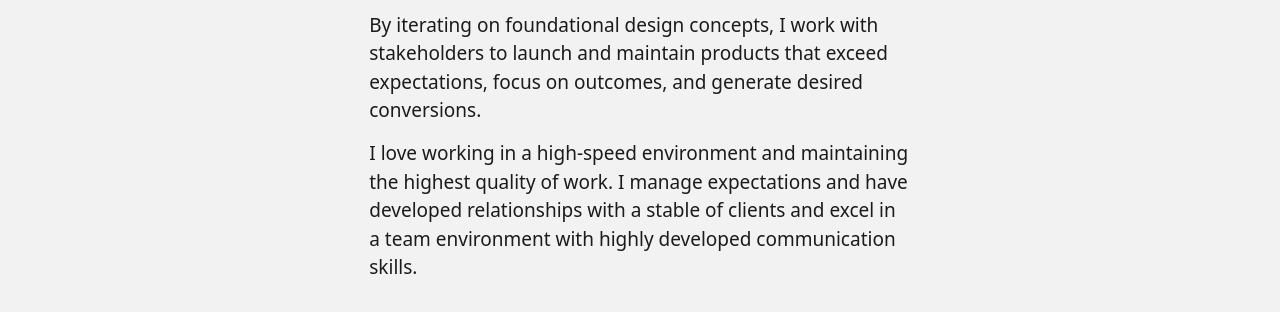
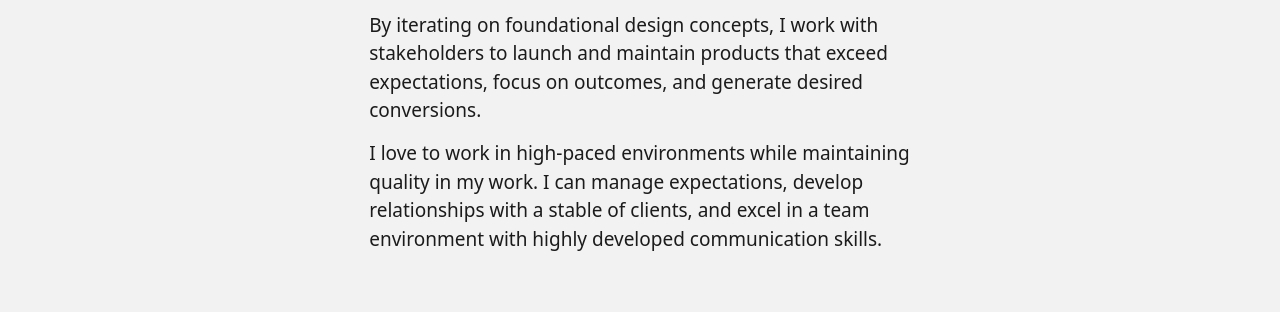
Before and after one commit to McMurtry7/mcmurtry.ca, an Eleventy site: page _src/about/index.njk in a window 1280 px wide. Shown: the part 290-602 px from the top of the page. Built offline with nearby package versions, Linux system fonts and the light colour scheme; Eleventy itself is replaced by a stand-in of ours; files that its build step writes are made by us from their sources.

Commit message:
bio change and readme edit

```diff
--- a/_src/about/index.njk
+++ b/_src/about/index.njk
@@ -13,6 +13,6 @@ title: About
     <h1 class="brand-serif">About</h1>
     <p class="lead">I'm a builder and a problem solver.</p>
     <p>By iterating on foundational design concepts, I work with stakeholders to launch and maintain products that exceed expectations, focus on outcomes, and generate desired conversions.</p>
-    <p>I love working in a high-speed environment and maintaining the highest quality of work. I manage expectations and have developed relationships with a stable of clients and excel in a team environment with highly developed communication skills.</p>
+    <p>I love to work in high-paced environments while maintaining quality in my work. I can manage expectations, develop relationships with a stable of clients, and excel in a team environment with highly developed communication skills.</p>
   </div>
 </div>
```
Also changed, not shown: README.md, 1 other file.
